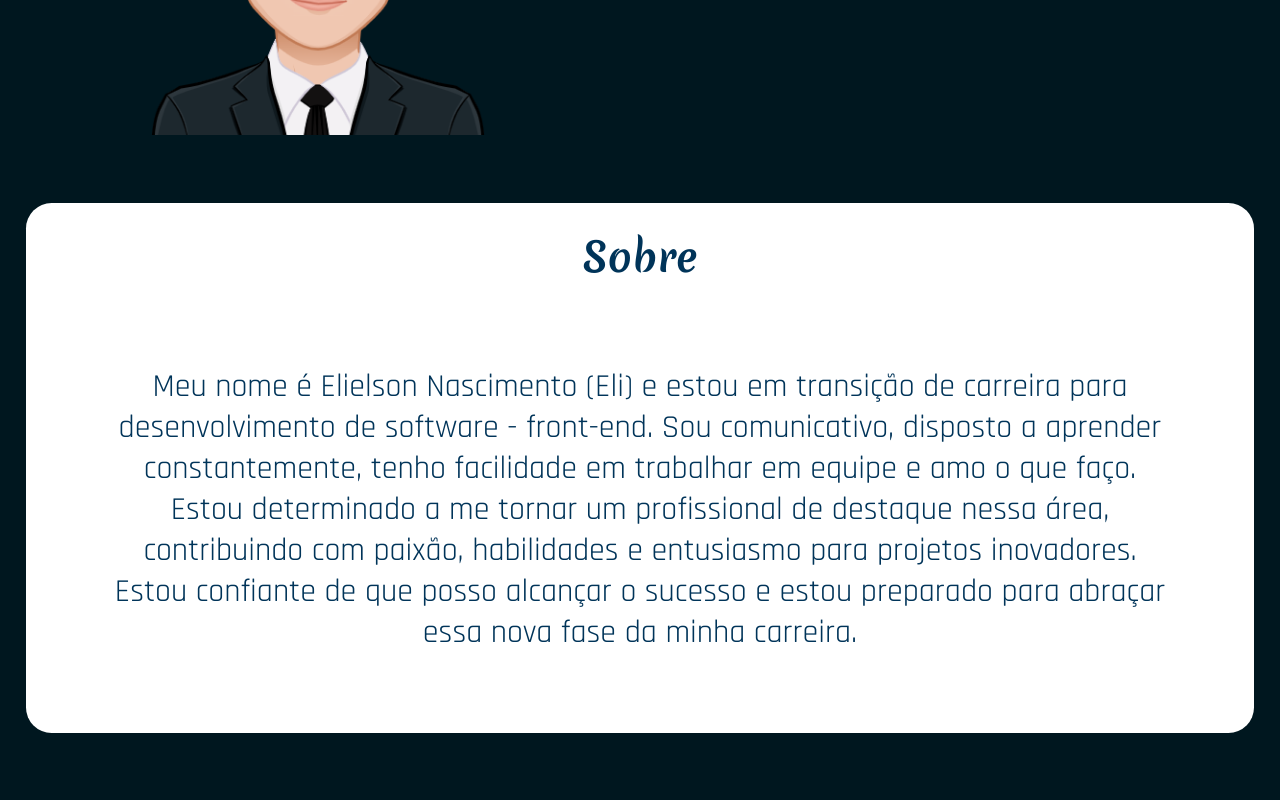
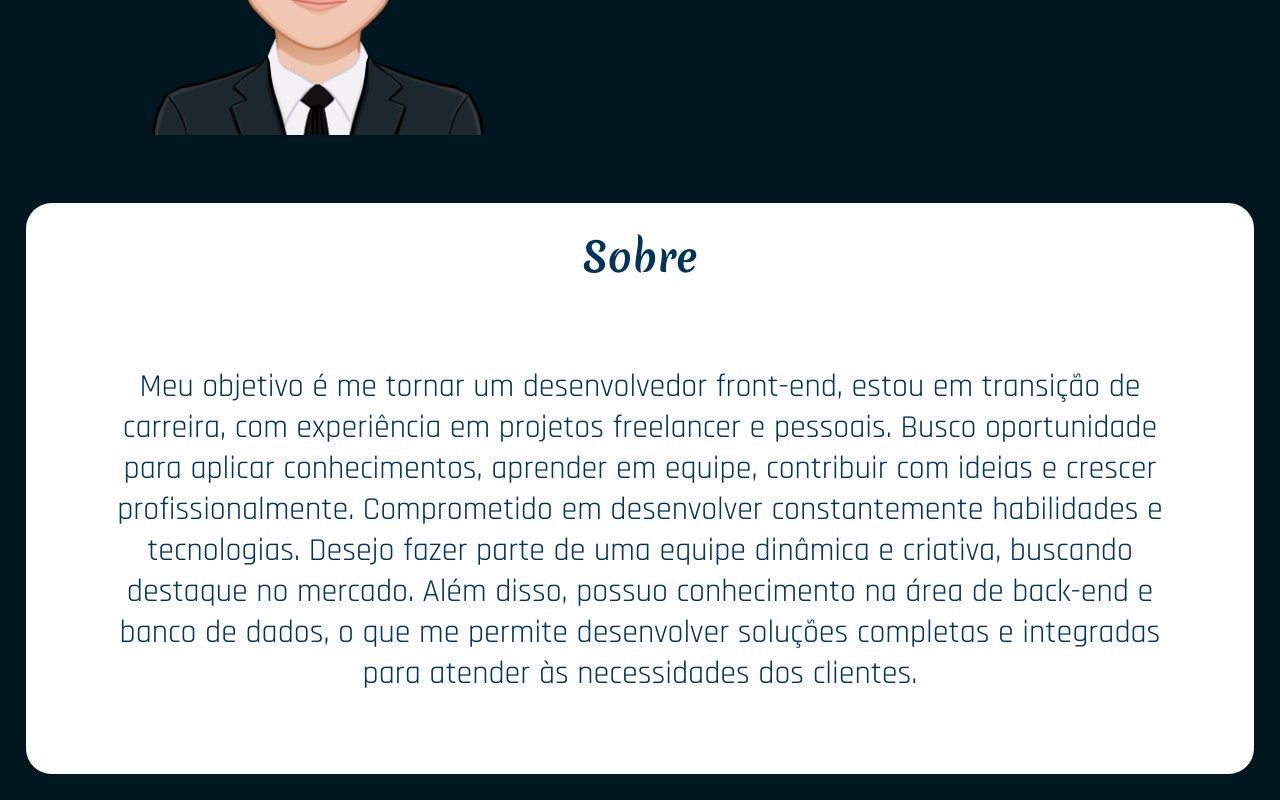
Before and after one commit to elielsondev/portfolio_elielsondev, a React (Vite) app: page / in a window 1280 px wide. Shown: the part 403-1203 px from the top of the page. Before the commit the page ends 1162 px from the top, so only its background shows below. Built offline with nearby package versions, Linux system fonts and the light colour scheme.

Commit message:
fix - changing the text that talks about me

```diff
--- a/src/components/About.jsx
+++ b/src/components/About.jsx
@@ -7,13 +7,15 @@ function About() {
         <h2 id="aboutTitle">Sobre</h2>
         <hr />
         <p id="aboutParagraph">
-          Meu nome é Elielson Nascimento (Eli) e estou em transição de carreira para
-          desenvolvimento de software - front-end. Sou comunicativo, disposto a
-          aprender constantemente, tenho facilidade em trabalhar em equipe e amo
-          o que faço. Estou determinado a me tornar um profissional de destaque
-          nessa área, contribuindo com paixão, habilidades e entusiasmo para
-          projetos inovadores. Estou confiante de que posso alcançar o sucesso e
-          estou preparado para abraçar essa nova fase da minha carreira.
+          Meu objetivo é me tornar um desenvolvedor front-end, estou em transição de
+          carreira, com experiência em projetos freelancer e pessoais. Busco
+          oportunidade para aplicar conhecimentos, aprender em equipe,
+          contribuir com ideias e crescer profissionalmente. Comprometido em
+          desenvolver constantemente habilidades e tecnologias. Desejo fazer
+          parte de uma equipe dinâmica e criativa, buscando destaque no mercado.
+          Além disso, possuo conhecimento na área de back-end e banco de dados,
+          o que me permite desenvolver soluções completas e integradas para
+          atender às necessidades dos clientes.
         </p>
       </article>
     </section>
```
